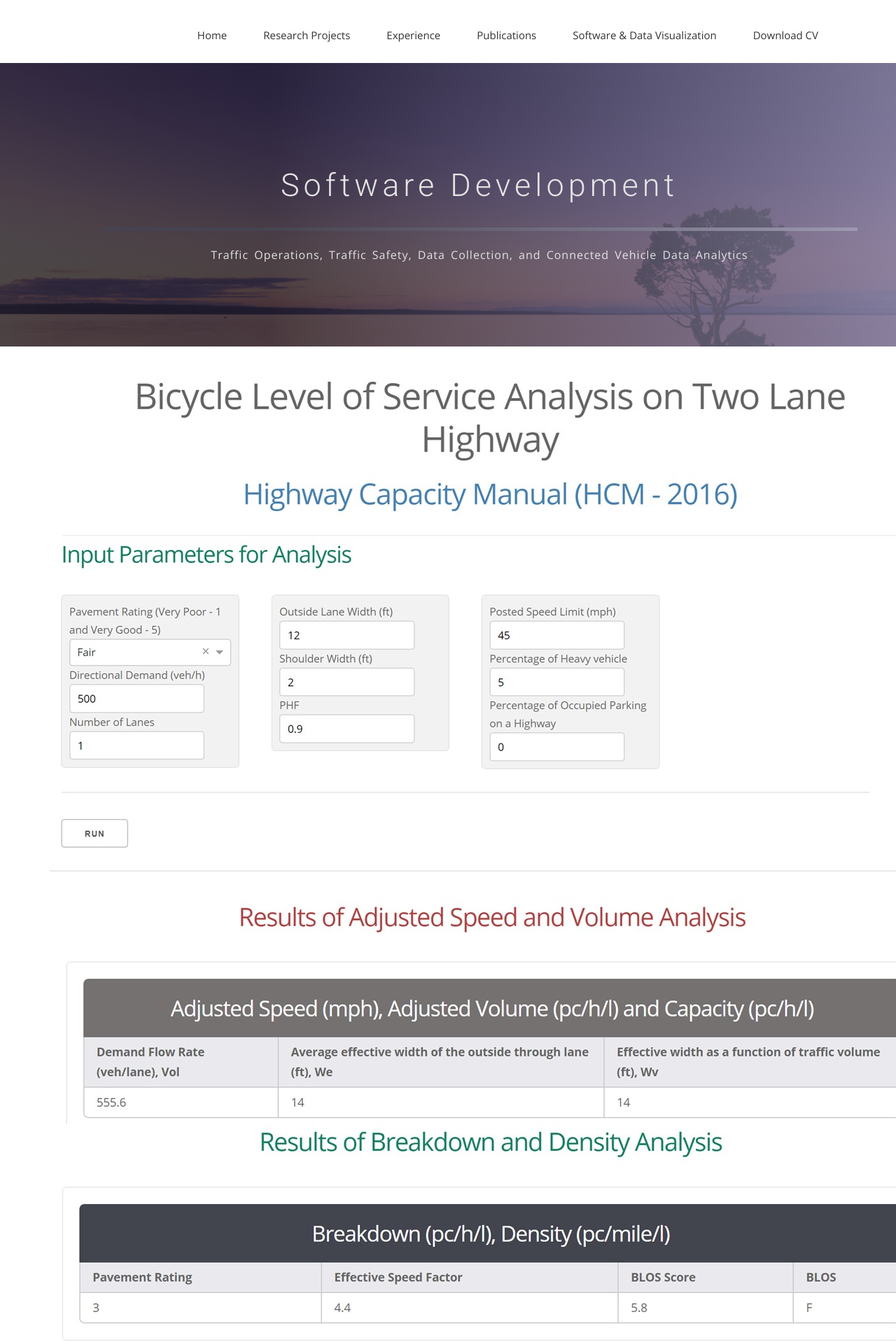
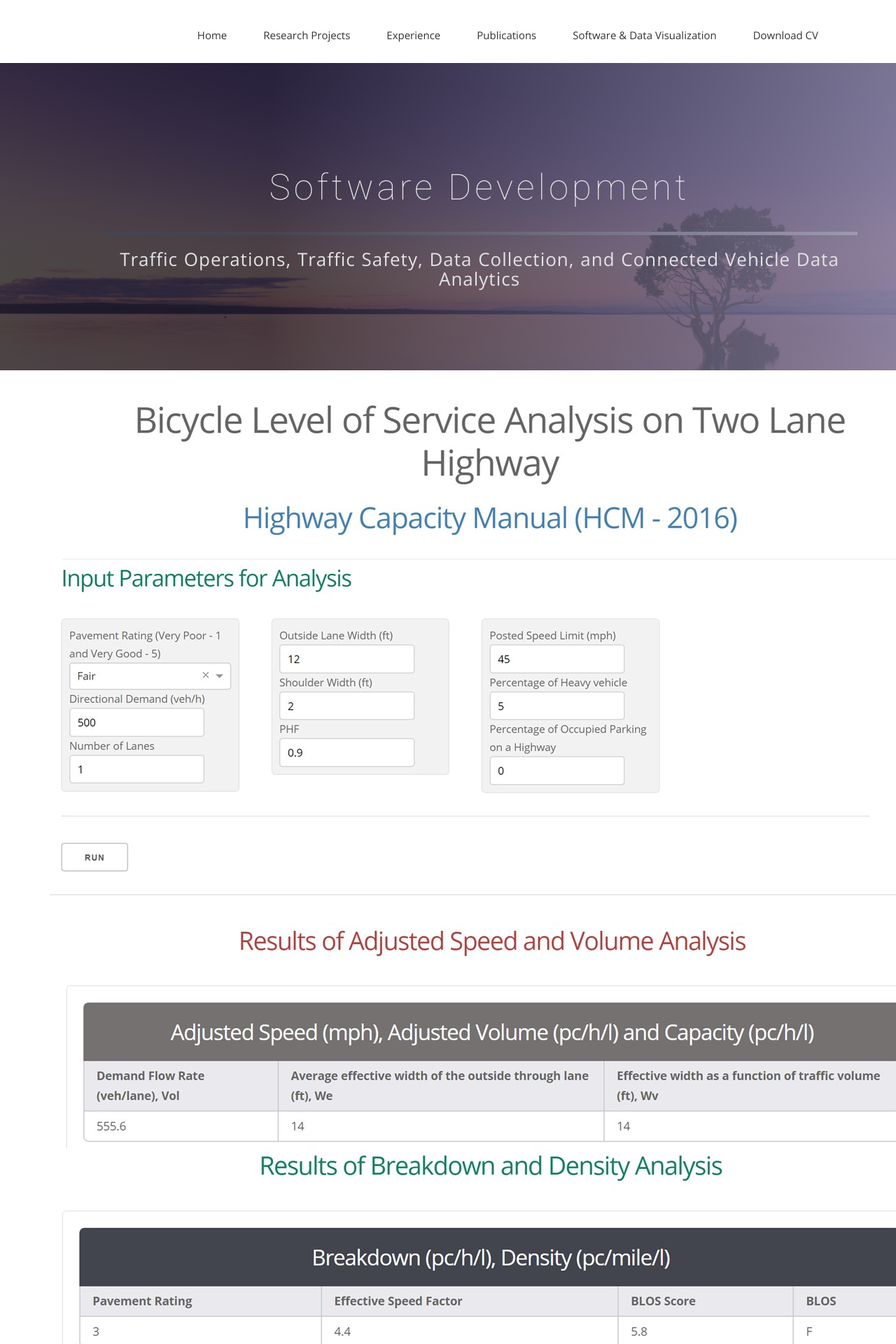
Before and after one commit to ekidando/Emma, a Jekyll site: the page built from software.html, in a window 1280 px wide. Shown: the top 1920 px of the page at 70% size. Built offline with Jekyll 4.4.1, drawn with Linux system fonts in a browser that asks for light colours; nearby versions of some CDN libraries; some web fonts are replaced.

Commit message:
Update airspace.css

```diff
--- a/css/airspace.css
+++ b/css/airspace.css
@@ -562,18 +562,19 @@ font header .navbar-default .navbar-nav li a:hover {
   text-align: center;
 }
 #global-header .block h1 {
-  font-weight: 300;
-  font-size: 45px;
-  letter-spacing: 6px;
+
+  font-weight: 100;
+  font-size: 51px;
+  letter-spacing: 5px;
   padding-bottom: 15px;
   margin-top: 0;
   text-transform: capitalize;
 }
 #global-header .block p {
-  font-size: 16px;
-  font-weight: 300;
+  font-size: 26px;
+  font-weight:100;
   letter-spacing: 1px;
-  word-spacing: 3px;
+  word-spacing: 1px;
 }
 /*--
 	portfolio-work Start
```
